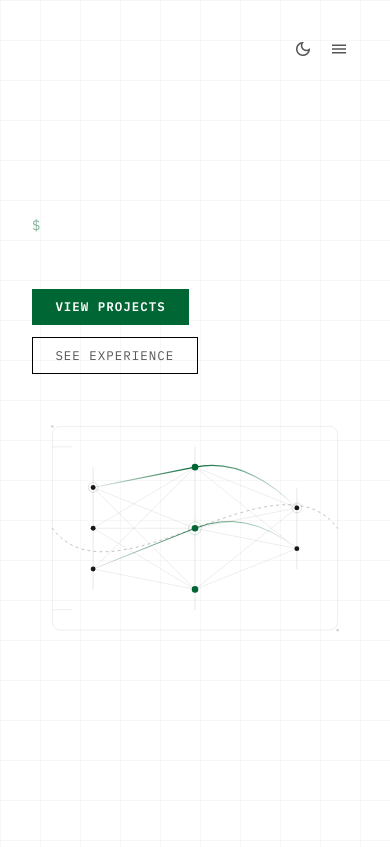
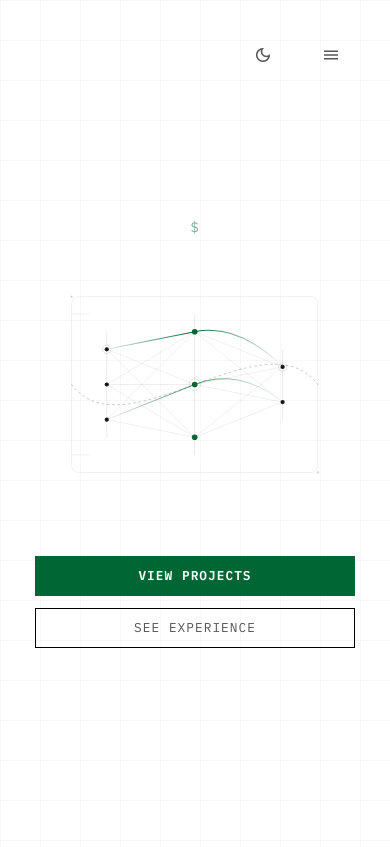
Before and after one commit to sagun-karki/portfolio-website, a Flask app: template api/templates/index.html in a window 390 px wide. Shown: the top 847 px of the page. Run offline with Flask 2, Linux system fonts and the light colour scheme; the template is opened without the code that fills it, so the values that code supplies are empty.

Commit message:
style(responsive): optimize mobile viewport, typography, and button layouts

```diff
--- a/api/static/css/responsive.css
+++ b/api/static/css/responsive.css
@@ -33,8 +33,22 @@
 }
 
 @media (max-width: 767px) {
+    .hero {
+        height: 100dvh;
+        padding-top: calc(var(--header-height) + 2rem);
+        padding-bottom: 3rem;
+        box-sizing: border-box;
+    }
+
     .hero-title {
-        font-size: 2.6rem;
+        font-size: 3.4rem;
+        line-height: 1.05;
+        margin-top: 100px;
+        margin-bottom: 0.75rem;
+        text-align: center;
+        width: 100%;
+        order: 1;
+        letter-spacing: -0.03em;
     }
 
     .hero-title::before,
@@ -44,16 +58,92 @@
 
     .hero-subtitle {
         font-size: 0.85rem;
+        text-align: center;
+        width: 100%;
+        order: 2;
+        margin-top: 0.5rem;
+        margin-bottom: 1.5rem;
+        letter-spacing: 0.05em;
     }
 
     .main-header {
-        top: 1rem;
+        top: 1.5rem;
         min-width: calc(100% - 2.5rem);
     }
 
     .main-nav {
-        padding: 0.35rem 0.75rem;
+        padding: 0.5rem 1rem;
         justify-content: space-between;
+    }
+
+    .nav-actions {
+        gap: 24px;
+    }
+
+    .nav-actions .icon-button {
+        width: 44px;
+        height: 44px;
+    }
+
+    .hero-text {
+        display: contents;
+    }
+
+    #vector-animation-container {
+        display: flex;
+        justify-content: center;
+        align-items: center;
+        width: 100%;
+        max-height: 25vh;
+        margin-top: 1rem;
+        margin-bottom: 1.5rem;
+        order: 3;
+    }
+
+    #ml-schematic-svg {
+        width: 90%;
+        max-width: 320px;
+        height: auto;
+        max-height: 25vh;
+    }
+
+    .hero-links {
+        margin-top: auto;
+        flex-direction: column;
+        align-items: center;
+        width: 100%;
+        gap: 0.75rem;
+        justify-content: center;
+        order: 4;
+    }
+
+    .hero-links .hero-btn {
+        width: 100%;
+        max-width: 320px;
+        padding: 0.75rem 1.4rem;
+        font-size: 0.8rem;
+        text-align: center;
+        justify-content: center;
+        box-sizing: border-box;
+    }
+
+    .hero-socials {
+        margin-top: 1.5rem;
+        margin-bottom: 2rem;
+        padding-bottom: 60px;
+        gap: 1.5rem;
+        justify-content: center;
+        order: 5;
+        width: 100%;
+    }
+
+    .hero-socials svg {
+        width: 18px;
+        height: 18px;
+    }
+
+    .hero-edu {
+        display: none;
     }
 
     /* Mobile nav dropdown */
@@ -88,6 +178,7 @@
             opacity: 0;
             transform: translateY(-8px);
         }
+
         to {
             opacity: 1;
             transform: translateY(0);
@@ -167,11 +258,6 @@
         text-align: center;
     }
 
-    /* Hero edu indent on mobile */
-    .hero-edu {
-        margin-left: 0;
-    }
-
     /* Prevent double-blur and unify background when dropdown is open on mobile */
     .main-header:has(.nav-links.is-open) .main-nav {
         backdrop-filter: none !important;
```
